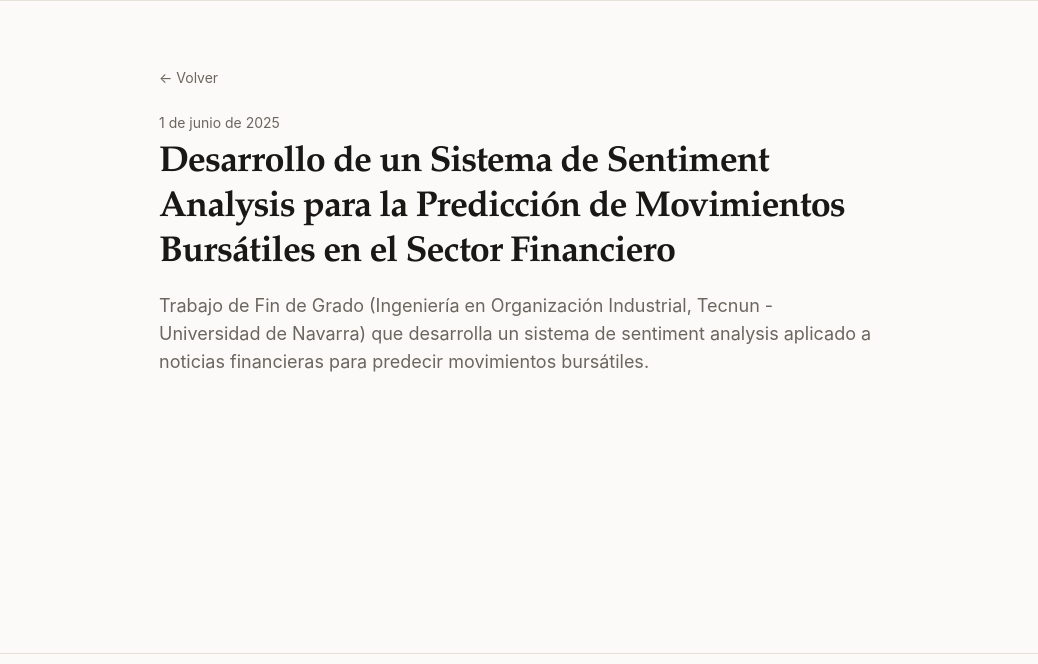
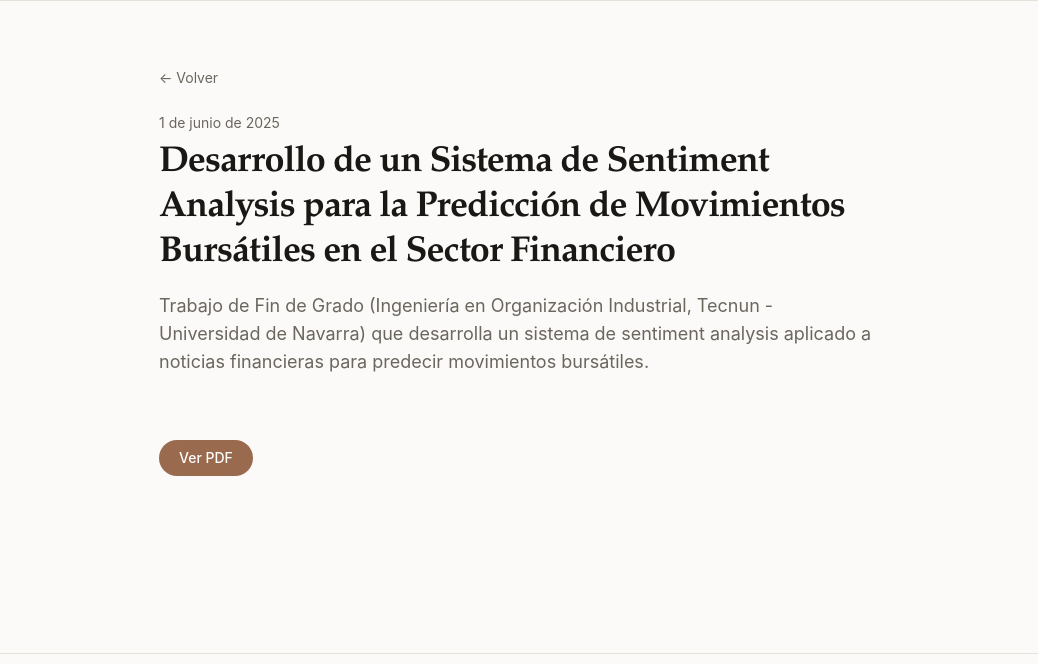
Before and after one commit to AnderCortaTH12/Perfil, an Astro site: page /Perfil/divulgacion/tfg-sentiment-analysis in a window 1280 px wide. Shown: the part 62-726 px from the top of the page, without its empty margins (121-1159 px from the left). Built offline with nearby package versions, Linux system fonts and the light colour scheme; Astro itself is replaced by a stand-in of ours.

Commit message:
Muestra el PDF adjunto en la vista de detalle de divulgacion
Co-Authored-By: Claude Opus 4.8 <noreply@anthropic.com>

```diff
--- a/src/views/DivulgacionDetail.astro
+++ b/src/views/DivulgacionDetail.astro
@@ -50,5 +50,18 @@ const d = entry.data;
     <div class="prose-content">
       <Content />
     </div>
+
+    {
+      d.pdf && (
+        <a
+          href={withBase(d.pdf)}
+          target="_blank"
+          rel="noopener noreferrer"
+          class="mt-8 inline-flex items-center gap-2 rounded-full bg-accent px-5 py-2 text-sm font-medium text-white transition hover:opacity-90"
+        >
+          {t('meta.pdf')}
+        </a>
+      )
+    }
   </article>
 </Layout>
```
